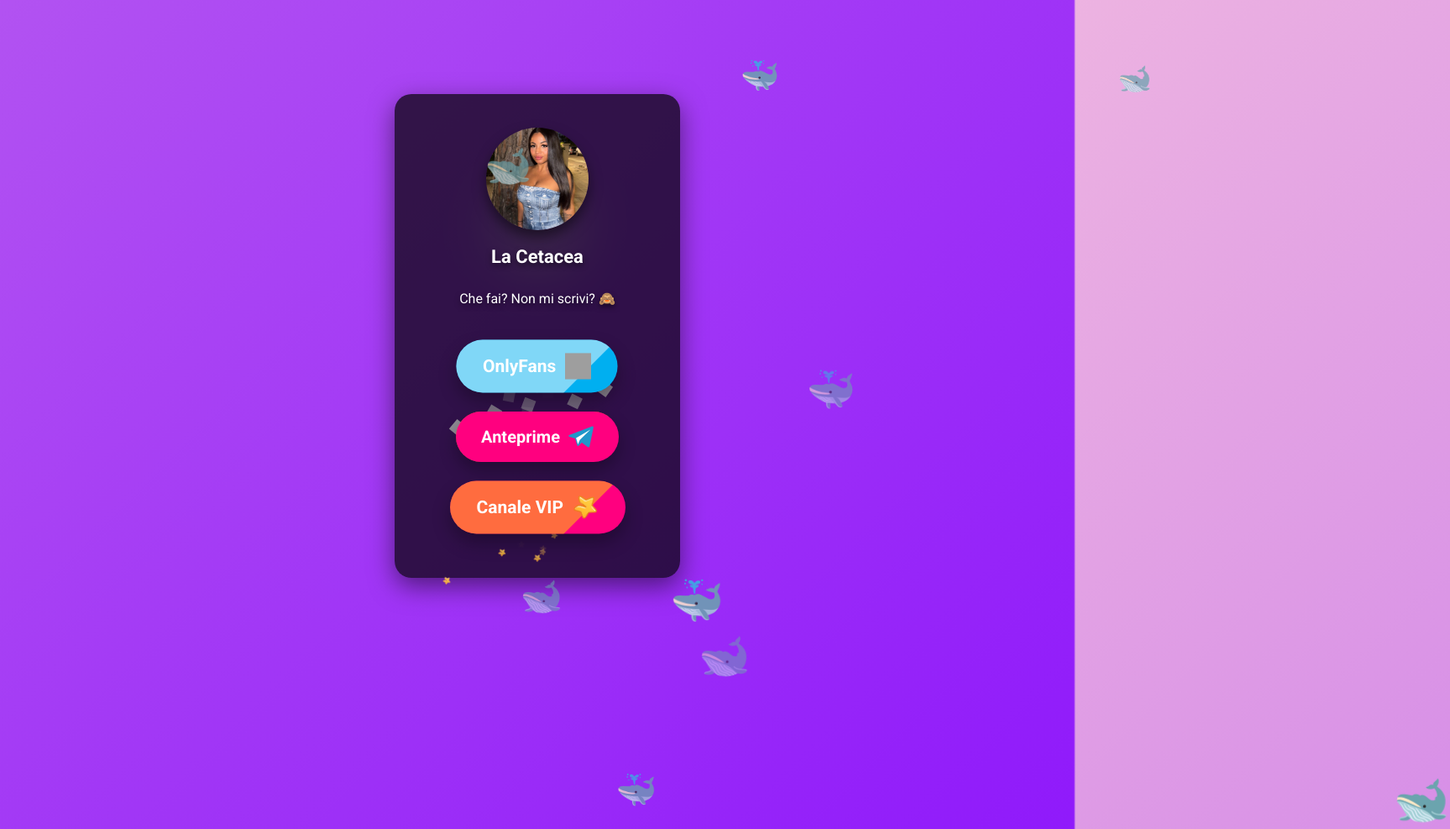
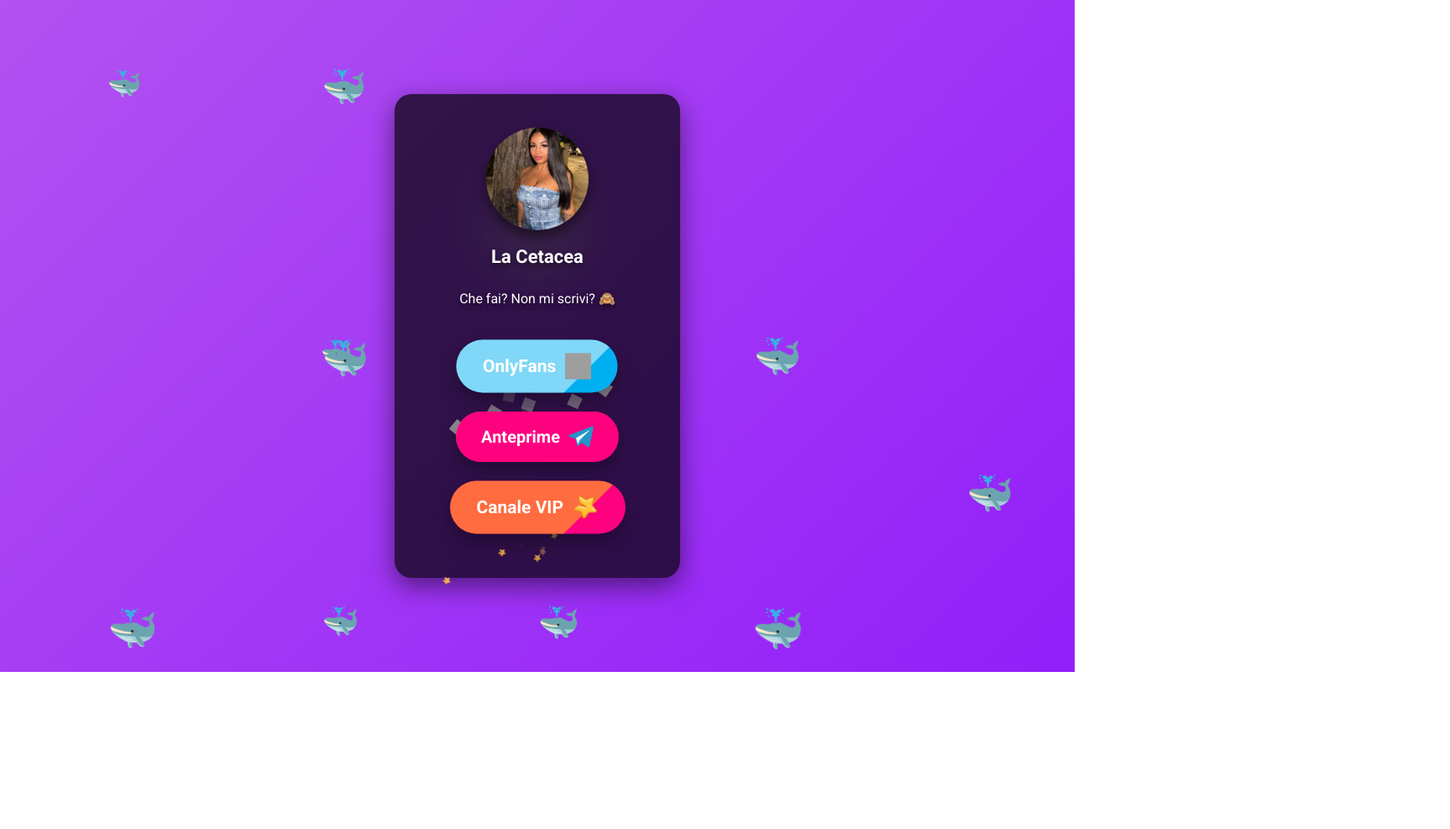
Before and after one commit to MattiaCeravolo/lacetaceass, a plain HTML site: page index.html in a window 1280 px wide. Shown: the top 987 px of the page at 84% size, 1727 px wide, since content can reach past the window. After the commit the page ends 800 px from the top, so only its background shows below. Drawn offline with Linux system fonts and the light colour scheme; grey boxes are pictures that could not be loaded.

Commit message:
Update index.html

```diff
--- a/index.html
+++ b/index.html
@@ -482,26 +482,57 @@
         setInterval(createStar, 500);
         setInterval(createOfLogo, 500);
 
-        const whaleEmojis = ['🐋', '🐳']; // Array con le balene emoji
+        const whaleEmojis = ['🐳']; // Array con le balene emoji
 
         function createWhale() {
             const whale = document.createElement('div');
             whale.classList.add('whale');
             whale.textContent = whaleEmojis[Math.floor(Math.random() * whaleEmojis.length)]; // Scegli una balena casuale
-            whale.style.left = Math.random() * 100 + 'vw'; // Posizione orizzontale casuale
-            whale.style.top = Math.random() * 100 + 'vh'; // Posizione verticale casuale
+
+            // Posizionamento simmetrico
+            const numColumns = 5; // Numero di colonne di balene
+            const numRows = 5; // Numero di righe di balene
+
+            const columnWidth = 100 / numColumns; // Larghezza di ogni colonna in vw
+            const rowHeight = 100 / numRows; // Altezza di ogni riga in vh
+
+            const column = Math.floor(Math.random() * numColumns); // Colonna casuale
+            const row = Math.floor(Math.random() * numRows); // Riga casuale
+
+            whale.style.left = column * columnWidth + columnWidth / 2 + 'vw'; // Posizionamento orizzontale centrato nella cella
+            whale.style.top = row * rowHeight + rowHeight / 2 + 'vh'; // Posizionamento verticale centrato nella cella
             whale.style.fontSize = Math.random() * 20 + 30 + 'px'; // Dimensione casuale
-            whale.style.animationDuration = Math.random() * 5 + 5 + 's'; // Durata animazione casuale
+
+            // Effetto di vibrazione
+            whale.style.animation = `vibrate ${Math.random() * 2 + 1}s infinite ease-in-out`; // Durata vibrazione casuale
 
             document.body.appendChild(whale);
 
-            // Rimuove la balena dopo che l'animazione è finita
+            // Rimuove la balena dopo un determinato tempo
             setTimeout(() => whale.remove(), 10000);
         }
+
+        // Aggiungi l'animazione di vibrazione al CSS
+        const style = document.createElement('style');
+        style.innerHTML = `
+            @keyframes vibrate {
+                0% { transform: translate(0, 0); }
+                25% { transform: translate(-2px, 2px); }
+                50% { transform: translate(2px, -2px); }
+                75% { transform: translate(-2px, -2px); }
+                100% { transform: translate(2px, 2px); }
+            }
+
+            .whale {
+                position: absolute;
+            }
+        `;
+        document.head.appendChild(style);
 
         // Crea balene a intervalli regolari
         setInterval(createWhale, 500);
 
+
     </script>
 </body>
 </html>
```
